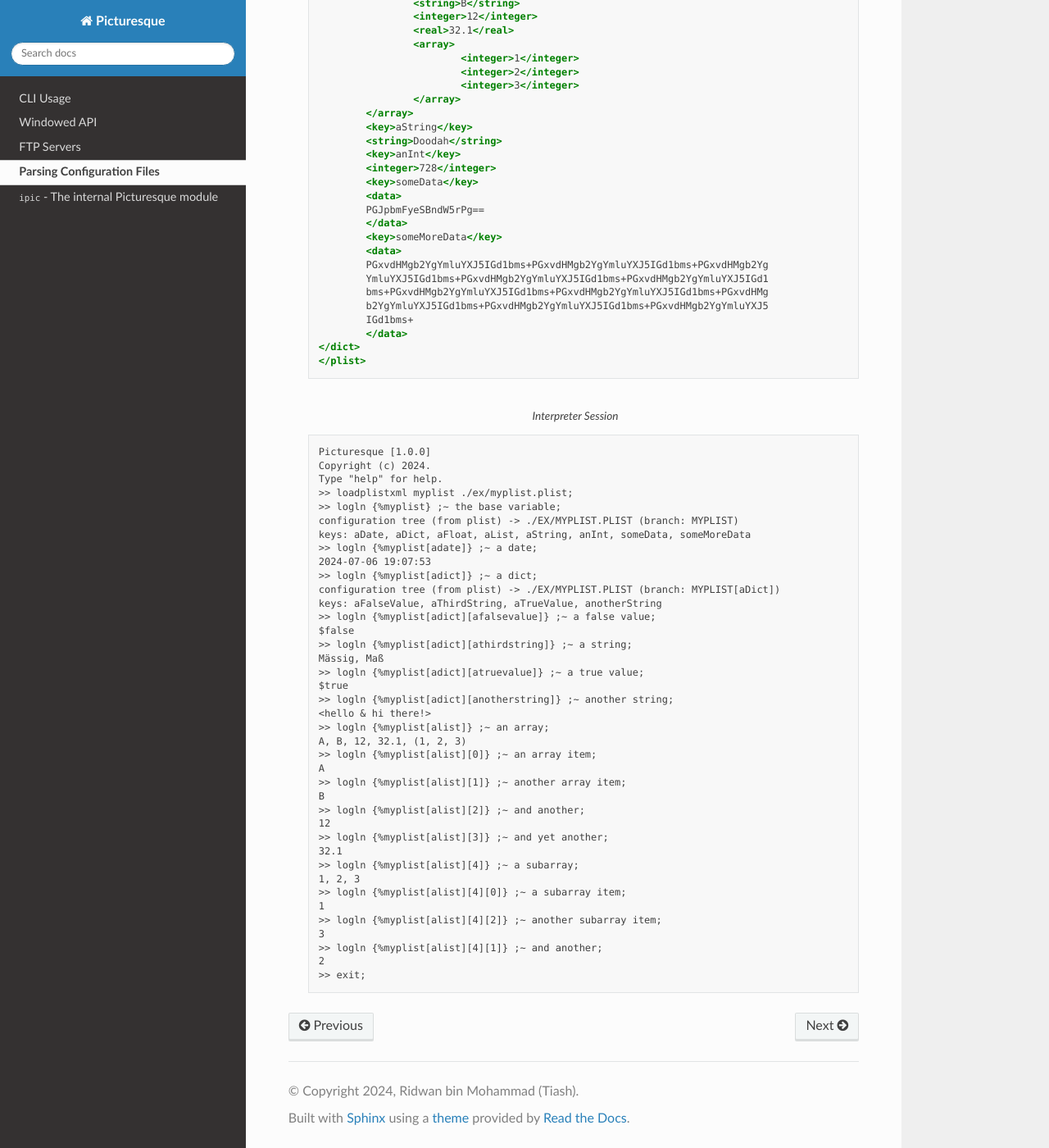
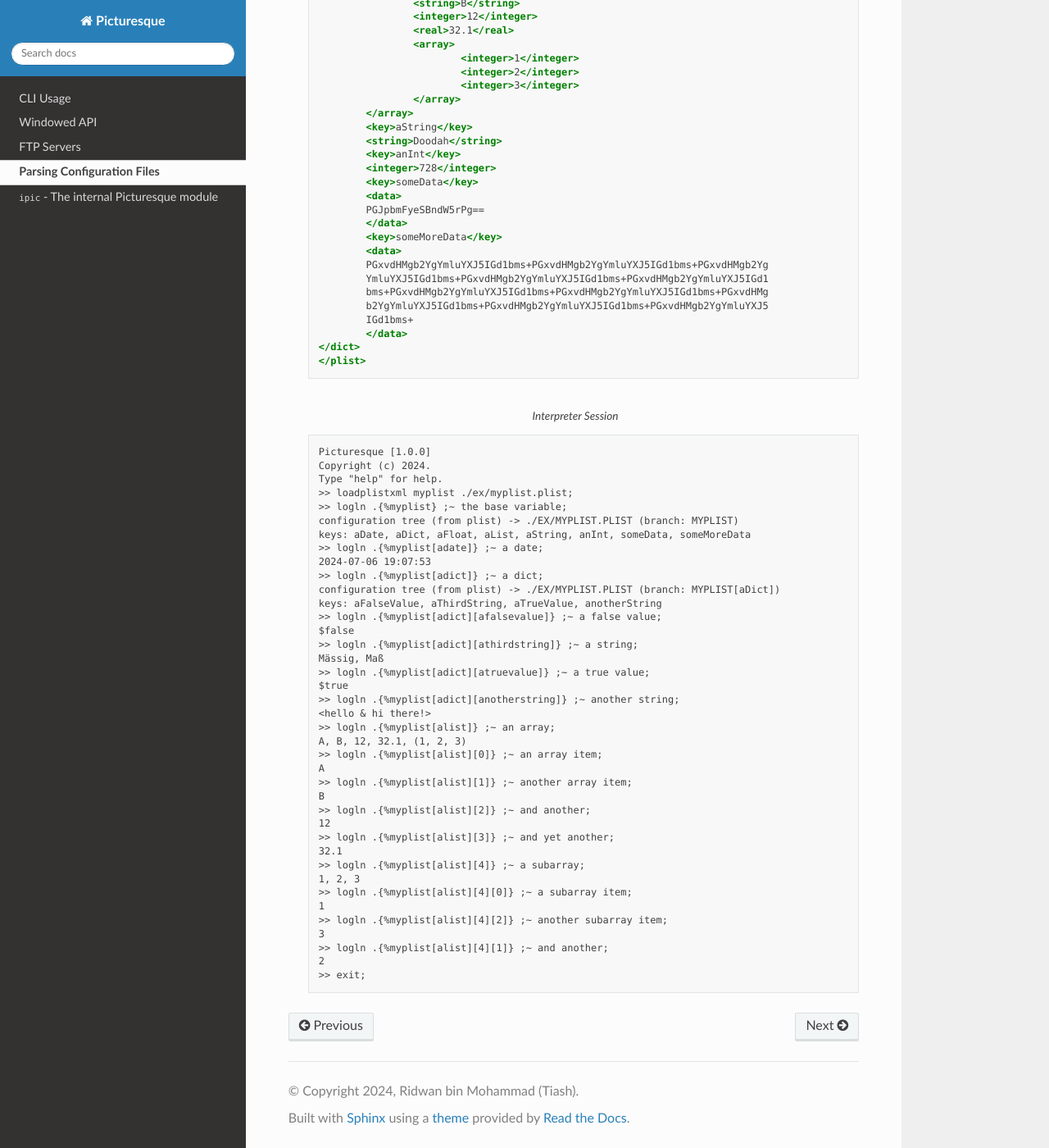
Before and after one commit to tiashDev/pic-docs, a Sphinx documentation site: the page built from docs/source/config_parse.rst, in a window 1280 px wide and 1400 px high, scrolled down 1997 px. Shown: the whole window at 82% size. Built offline with Sphinx 7.4.7 and the Read the Docs theme 3.1.0, drawn with Linux system fonts in a browser that asks for light colours; some of the changed text lies outside the part shown.

```diff
--- a/docs/source/config_parse.rst
+++ b/docs/source/config_parse.rst
@@ -26,15 +26,15 @@ loadini *name* *path*
       Picturesque [1.0.0]
       Type "help" for help.
       >> loadini myini ./ex/myini.ini;
-      >> logln {%myini} ;~ access the base variable;
+      >> logln ..{%myini} ;~ access the base variable;
       configuration file (from loadini) -> ./EX/MYINI.INI
       sections: forge.example, topsecret.server.example
-      >> logln {%myini[forge.example]} ;~ access a section;
+      >> logln ..{%myini[forge.example]} ;~ access a section;
       configuration file section (from loadini) -> ./EX/MYINI.INI (forge.example)
       options: user, serveraliveinterval, compression, compressionlevel, forwardx11
-      >> logln {%myini[forge.example][user]} ;~ access option from forge.example;
+      >> logln .{%myini[forge.example][user]} ;~ access option from forge.example;
       hg
-      >> logln {%myini[forge.example][serveraliveinterval]} ;~ access option from DEFAULT;
+      >> logln .{%myini[forge.example][serveraliveinterval]} ;~ access option from DEFAULT;
       45
       >> exit
 
@@ -56,18 +56,18 @@ loadcsv *name* *path*
       Copyright (c) 2024.
       Type "help" for help.
       >> loadcsv mycsv ./ex/mycsv.csv;
-      >> logln {%mycsv} ;~ the base variable;
+      >> logln .{%mycsv} ;~ the base variable;
       company            surname   forename
       Foo Tech           Jones     Alice
       Top Bar Hardware   Smith     Bob
       4uxcorp            Garcia    Carlos
-      >> logln {%mycsv[0]} ;~ row number 0;
+      >> logln .{%mycsv[0]} ;~ row number 0;
       company, surname, forename
-      >> logln {%mycsv[1]} ;~ row number 1;
+      >> logln .{%mycsv[1]} ;~ row number 1;
       Foo Tech, Jones, Alice
-      >> logln {%mycsv[1][2]} ;~ row 1, column 2;
+      >> logln .{%mycsv[1][2]} ;~ row 1, column 2;
       Alice
-      >> logln {%mycsv[1][2]} {%mycsv[1][1]} ;~ get a neatly formatted name;
+      >> logln .{%mycsv[1][2]} .{%mycsv[1][1]} ;~ get a neatly formatted name;
       Alice Jones
       >> exit
 
@@ -134,38 +134,38 @@ loadplistxml *name* *path*
       Copyright (c) 2024.
       Type "help" for help.
       >> loadplistxml myplist ./ex/myplist.plist;
-      >> logln {%myplist} ;~ the base variable;
+      >> logln .{%myplist} ;~ the base variable;
       configuration tree (from plist) -> ./EX/MYPLIST.PLIST (branch: MYPLIST)
       keys: aDate, aDict, aFloat, aList, aString, anInt, someData, someMoreData
-      >> logln {%myplist[adate]} ;~ a date;
+      >> logln .{%myplist[adate]} ;~ a date;
       2024-07-06 19:07:53
-      >> logln {%myplist[adict]} ;~ a dict;
+      >> logln .{%myplist[adict]} ;~ a dict;
       configuration tree (from plist) -> ./EX/MYPLIST.PLIST (branch: MYPLIST[aDict])
       keys: aFalseValue, aThirdString, aTrueValue, anotherString
-      >> logln {%myplist[adict][afalsevalue]} ;~ a false value;
+      >> logln .{%myplist[adict][afalsevalue]} ;~ a false value;
       $false
-      >> logln {%myplist[adict][athirdstring]} ;~ a string;
+      >> logln .{%myplist[adict][athirdstring]} ;~ a string;
       Mässig, Maß
-      >> logln {%myplist[adict][atruevalue]} ;~ a true value;
+      >> logln .{%myplist[adict][atruevalue]} ;~ a true value;
       $true
-      >> logln {%myplist[adict][anotherstring]} ;~ another string;
+      >> logln .{%myplist[adict][anotherstring]} ;~ another string;
       <hello & hi there!>
-      >> logln {%myplist[alist]} ;~ an array;
+      >> logln .{%myplist[alist]} ;~ an array;
       A, B, 12, 32.1, (1, 2, 3)
-      >> logln {%myplist[alist][0]} ;~ an array item;
+      >> logln .{%myplist[alist][0]} ;~ an array item;
       A
-      >> logln {%myplist[alist][1]} ;~ another array item;
+      >> logln .{%myplist[alist][1]} ;~ another array item;
       B
-      >> logln {%myplist[alist][2]} ;~ and another;
+      >> logln .{%myplist[alist][2]} ;~ and another;
       12
-      >> logln {%myplist[alist][3]} ;~ and yet another;
+      >> logln .{%myplist[alist][3]} ;~ and yet another;
       32.1
-      >> logln {%myplist[alist][4]} ;~ a subarray;
+      >> logln .{%myplist[alist][4]} ;~ a subarray;
       1, 2, 3
-      >> logln {%myplist[alist][4][0]} ;~ a subarray item;
+      >> logln .{%myplist[alist][4][0]} ;~ a subarray item;
       1
-      >> logln {%myplist[alist][4][2]} ;~ another subarray item;
+      >> logln .{%myplist[alist][4][2]} ;~ another subarray item;
       3
-      >> logln {%myplist[alist][4][1]} ;~ and another;
+      >> logln .{%myplist[alist][4][1]} ;~ and another;
       2
       >> exit;
```
